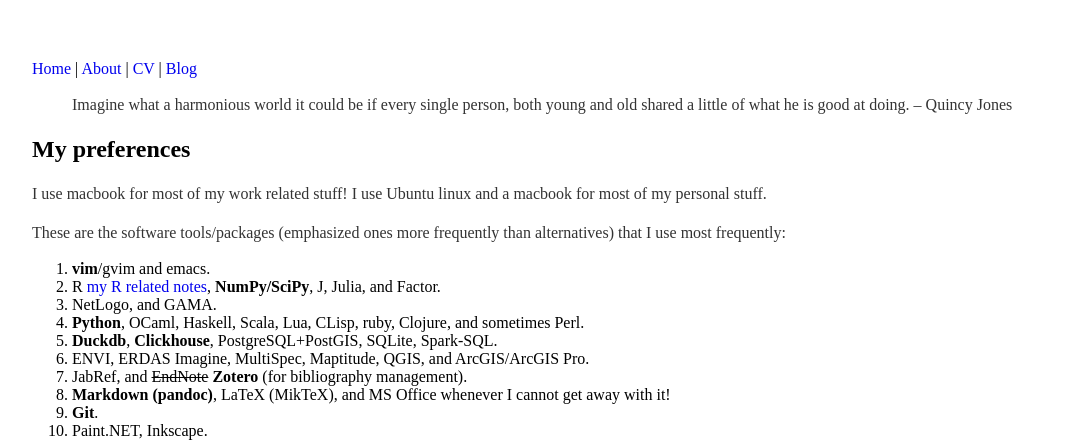
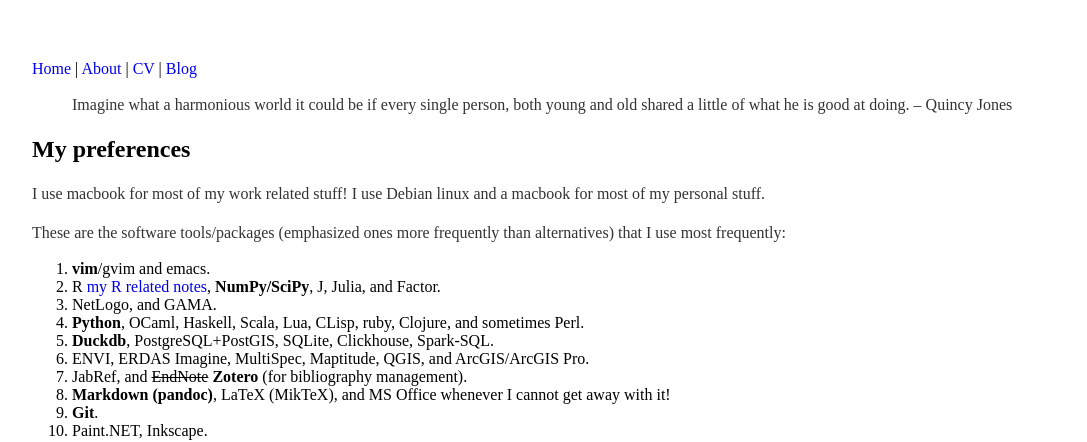
Before and after one commit to vlulla/vlulla.github.io, a Jekyll site: the page built from effective_computing.md, in a window 1280 px wide. Shown: the top 442 px of the page, without its empty margins (96-1183 px from the left). Built offline with Jekyll 4.4.1, drawn with Linux system fonts in a browser that asks for light colours.

```diff
--- a/effective_computing.md
+++ b/effective_computing.md
@@ -11,7 +11,7 @@ layout: default
 
 ## My preferences
 
-I use macbook for most of my work related stuff! I use Ubuntu linux
+I use macbook for most of my work related stuff! I use Debian linux
 and a macbook for most of my personal stuff.
 
 These are the software tools/packages (emphasized ones more frequently than alternatives) that I use most frequently:
@@ -20,7 +20,7 @@ These are the software tools/packages (emphasized ones more frequently than alte
 1. R [my R related notes](NOTES_R), **NumPy/SciPy**, J, Julia, and Factor.
 1. NetLogo, and GAMA.
 1. **Python**, OCaml, Haskell, Scala, Lua, CLisp, ruby, Clojure, and sometimes Perl.
-1. **Duckdb**, **Clickhouse**, PostgreSQL+PostGIS, SQLite, Spark-SQL.
+1. **Duckdb**, PostgreSQL+PostGIS, SQLite, Clickhouse, Spark-SQL.
 1. ENVI, ERDAS Imagine, MultiSpec, Maptitude, QGIS, and ArcGIS/ArcGIS Pro.
 1. JabRef, and ~~EndNote~~ **Zotero** (for bibliography management).
 1. **Markdown (pandoc)**, LaTeX (MikTeX), and MS Office whenever I cannot get away with it!
```
